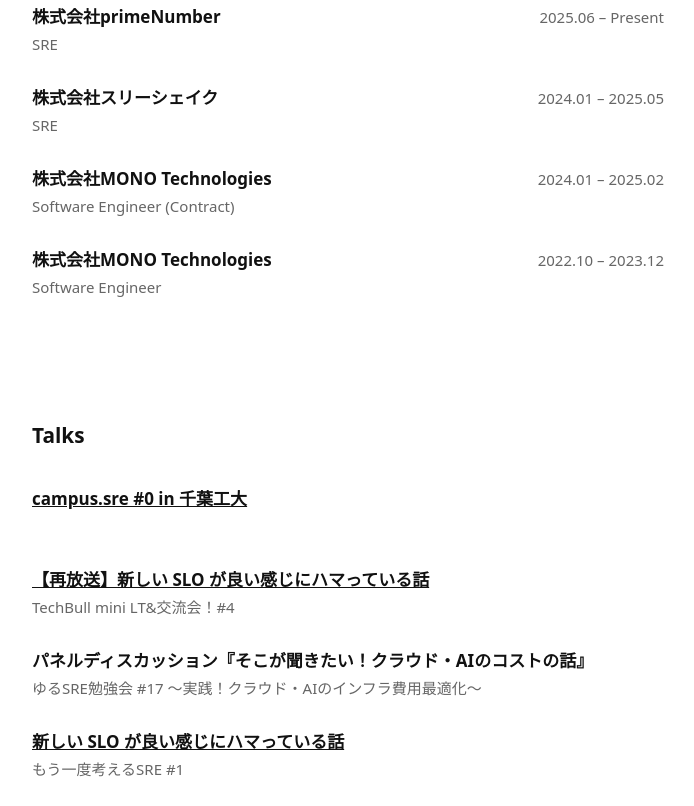
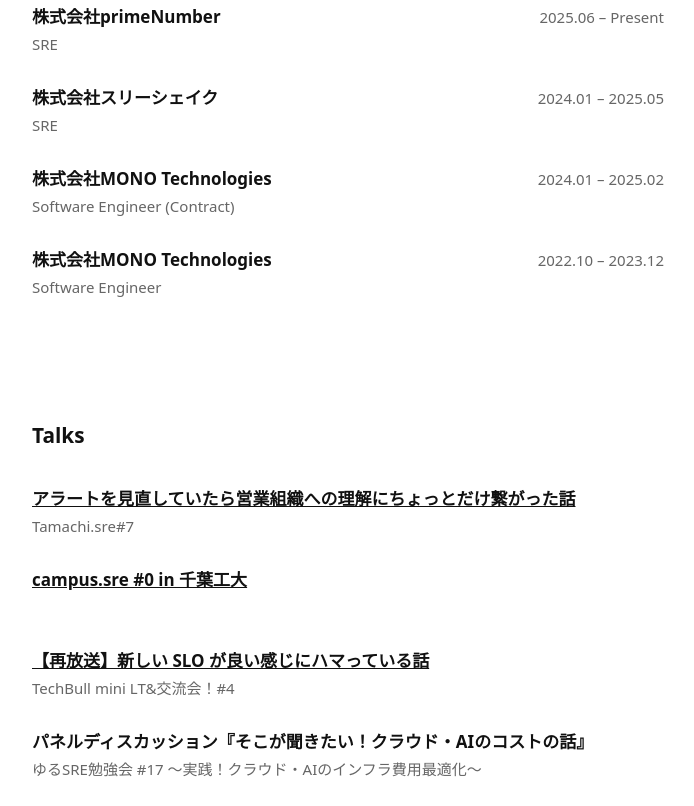
Before and after one commit to z63d/z63d.github.io, a plain HTML site: page index.html in a window 1280 px wide. Shown: the part 394-1200 px from the top of the page, without its empty margins (292-986 px from the left). Drawn offline with Linux system fonts and the light colour scheme.

Commit message:
chore
Signed-off-by: Kaita Nakamura <kaita.nakamura0830@gmail.com>

```diff
--- a/index.html
+++ b/index.html
@@ -263,6 +263,10 @@
   <section id="talks">
     <h2>Talks</h2>
     <div class="entry">
+      <div class="entry-title"><a href="https://speakerdeck.com/z63d/tamachi-dot-sre-7-748c899d-901f-4970-bc92-cc8ace97db1e" target="_blank" rel="noopener">アラートを見直していたら営業組織への理解にちょっとだけ繋がった話</a></div>
+      <div class="entry-sub"><a href="https://tamachi-sre.connpass.com/event/408227/" target="_blank" rel="noopener">Tamachi.sre#7</a></div>
+    </div>
+    <div class="entry">
       <div class="entry-title"><a href="https://blog.sre-next.dev/entry/2026/10/09/130000" target="_blank" rel="noopener">campus.sre #0 in 千葉工大</a></div>
     </div>
     <div class="entry">
```
